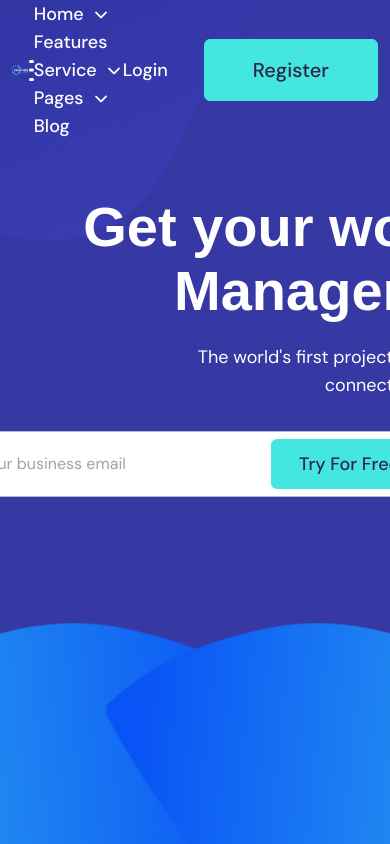
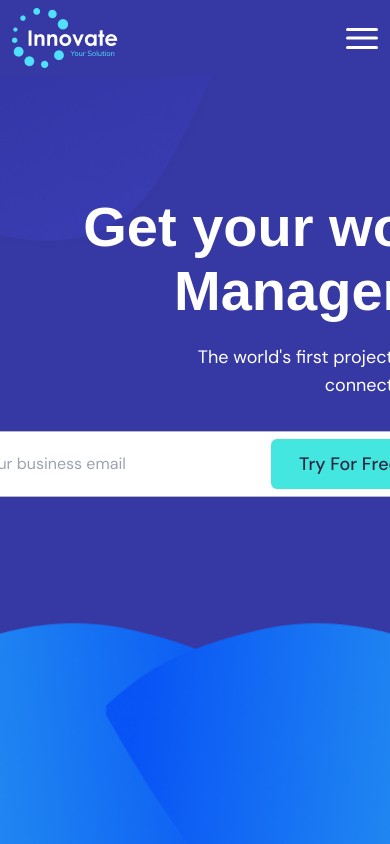
Before and after one commit to sajjad-hossain-sunny/innovate-react-exam, a React (Vite) app: page / in a window 390 px wide. Shown: the top 844 px of the page. Built offline with nearby package versions, Linux system fonts and the light colour scheme; a web font is replaced by a local one.

Commit message:
feature: navbar responsive compltete.

```diff
--- a/src/components/NavItems.jsx
+++ b/src/components/NavItems.jsx
@@ -2,7 +2,7 @@ import { IoIosArrowDown } from "react-icons/io";
 
 const NavItems = () => {
   return (
-    <div className="font-dm font-medium text-lg text-white flex flex-col lg:flex-row lg:gap-12">
+    <div className="font-dm font-medium text-lg text-white flex flex-col lg:flex-row lg:gap-12 pl-5 pt-3 lg:p-0 gap-y-1.5">
       <div className="relative group">
         <span className="flex items-center cursor-pointer">
           Home <IoIosArrowDown className="mt-0.5 ml-2" />
--- a/src/core/Navbar.jsx
+++ b/src/core/Navbar.jsx
@@ -9,14 +9,12 @@ const Navbar = () => {
     setOpen(!open);
   };
   return (
-    <nav className="w-full absolute lg:top-8 z-50 lg:py-2">
-      <div className="container flex justify-between items-center relative z-50">
+    <nav className="w-full fixed lg:py-2.5 lg:absolute lg:top-8 z-50">
+      <div className="container hidden lg:flex justify-between items-center relative z-50">
         <a href="#" className="">
           <img src="/Logo.png" alt="Logo" />
         </a>
-        <HamburgerIcon onClick={handleHamburgerClick} open={open} />
         <NavItems />
-
         <div className="flex items-center gap-9">
           <a href="#" className="font-dm font-medium text-lg text-white">
             Login
@@ -24,6 +22,30 @@ const Navbar = () => {
           <Button title="register" />
         </div>
       </div>
+
+      <>
+        <div className="container py-2 block lg:hidden relative z-[100] bg-primary-300">
+          <div className="flex justify-between items-center">
+            <a href="#" className="">
+              <img src="/Logo.png" alt="Logo" />
+            </a>
+            <HamburgerIcon open={open} onClick={handleHamburgerClick} />
+          </div>
+        </div>
+        <div
+          className={`flex lg:hidden w-full px-3.5 pb-3.5 flex-col items-start gap-9 bg-[#00000040] backdrop-blur-sm absolute z-40 duration-500 ease-in-out ${
+            open ? "translate-y-0" : "-translate-y-full"
+          }`}
+        >
+          <NavItems />
+          <div className="flex items-center justify-end gap-9 w-full">
+            <a href="#" className="font-dm font-medium text-lg text-white">
+              Login
+            </a>
+            <Button title="register" />
+          </div>
+        </div>
+      </>
     </nav>
   );
 };
--- a/src/index.css
+++ b/src/index.css
@@ -7,3 +7,6 @@
 ::-webkit-scrollbar {
   display: none;
 }
+body {
+  background: #fd8c8c;
+}
```
